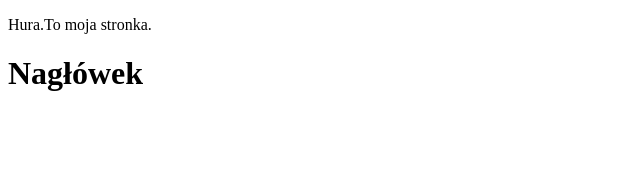
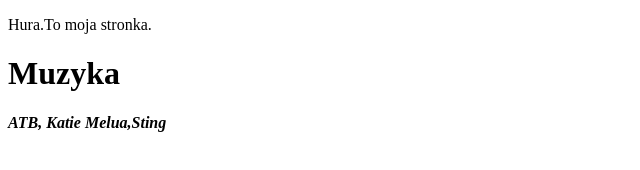
Before and after one commit to funnypages/pspi-k, a plain HTML site: page docs/index.html in a window 1280 px wide. Shown: the whole page, without its empty margins (0-640 px from the left). Drawn offline with Linux system fonts and the light colour scheme.

Commit message:
Update index.html

```diff
--- a/docs/index.html
+++ b/docs/index.html
@@ -10,7 +10,8 @@
 
 	  <body>
 	  <p> Hura.To moja stronka.</p>
-		  <h1>Nagłówek</h1>
+		  <h1>Muzyka</h1>
+		  <b><i> ATB, Katie Melua,Sting</i></b>
 	  </body>
 
 	</html>
```
